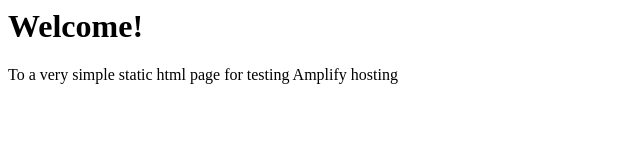
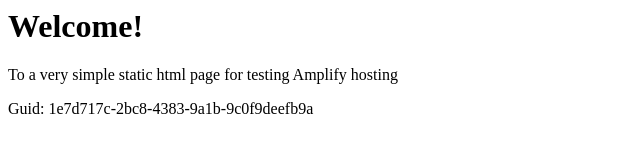
Before and after one commit to aws-aemilia-dub/Github-PR-Commit-Integration-Test-DoNotTouch-Gith-OKSLNVO2-v1-preprod-eu-west-1, a website: page src/index.html in a window 1280 px wide. Shown: the whole page, without its empty margins (0-640 px from the left). Drawn offline with Linux system fonts and the light colour scheme.

Commit message:
commit from integ tests

```diff
--- a/src/index.html
+++ b/src/index.html
@@ -1,3 +1,5 @@
+
+
 <html lang="en">
 
 <head>
@@ -10,6 +12,6 @@
 <body>
     <h1>Welcome!</h1>
     <p>To a very simple static html page for testing Amplify hosting</p>
-</body>
+    <p>Guid: 1e7d717c-2bc8-4383-9a1b-9c0f9deefb9a</p></body>
 
 </html>
```
